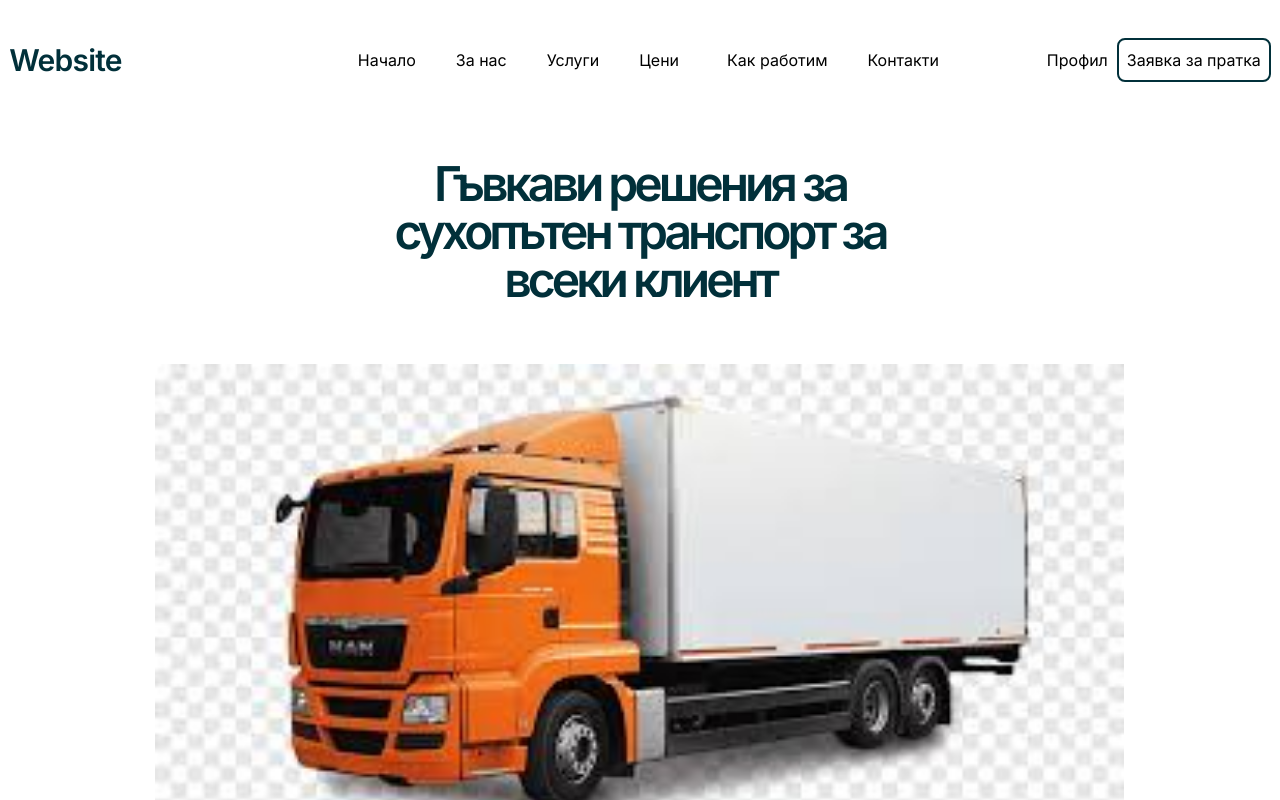
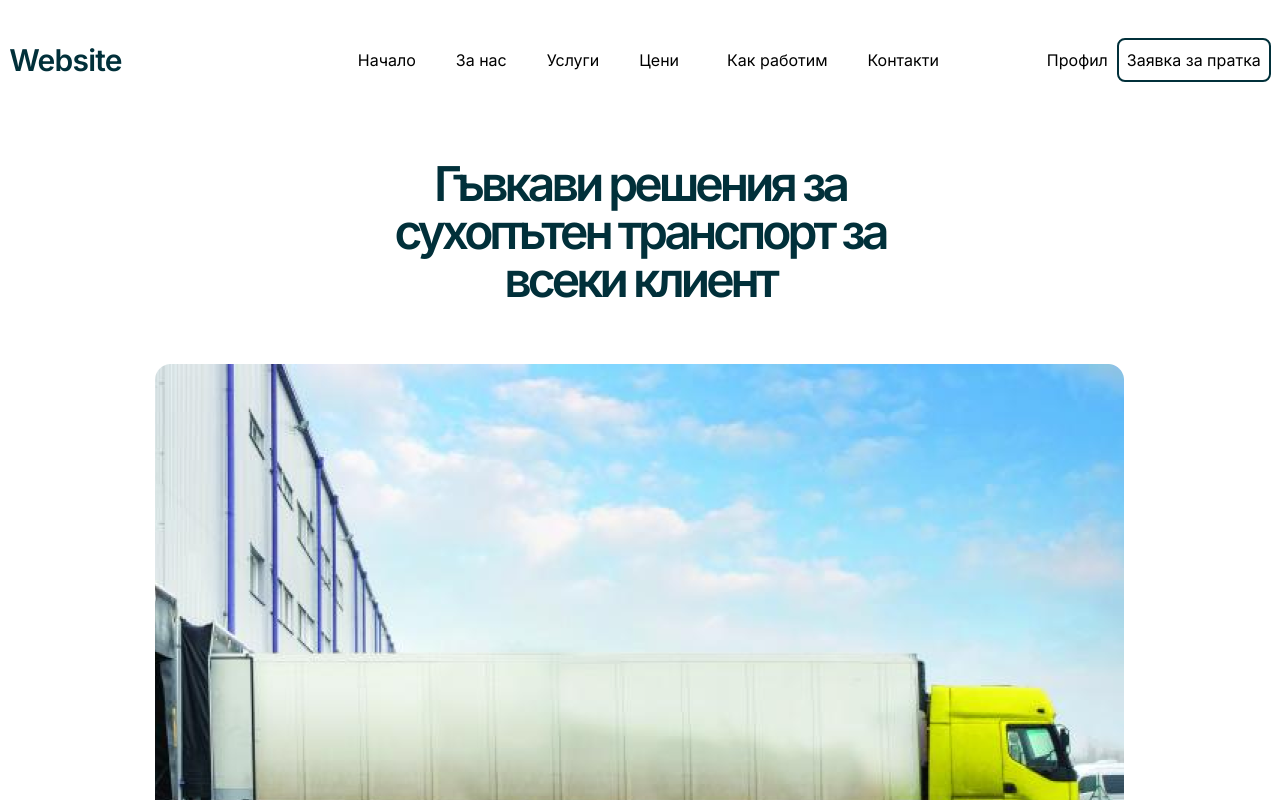
Before and after one commit to Chachko1/CargoWebsite, a Next.js app: page / in a window 1280 px wide. Shown: the top 800 px of the page. Built offline with nearby package versions, Linux system fonts and the light colour scheme.

Commit message:
Update Header.tsx

```diff
--- a/src/app/components/Header.tsx
+++ b/src/app/components/Header.tsx
@@ -8,7 +8,7 @@ const Header = () => {
                 Гъвкави решения за сухопътен транспорт за всеки клиент
             </h1>
         <div className="mt-5 max-w-[90%] lg:mt-[60px]">
-            <img src="truck.png" alt="" width={969} height={690} />
+            <img src="image.png" alt="" width={969} height={690} />
         </div>
 
         </section>
```
